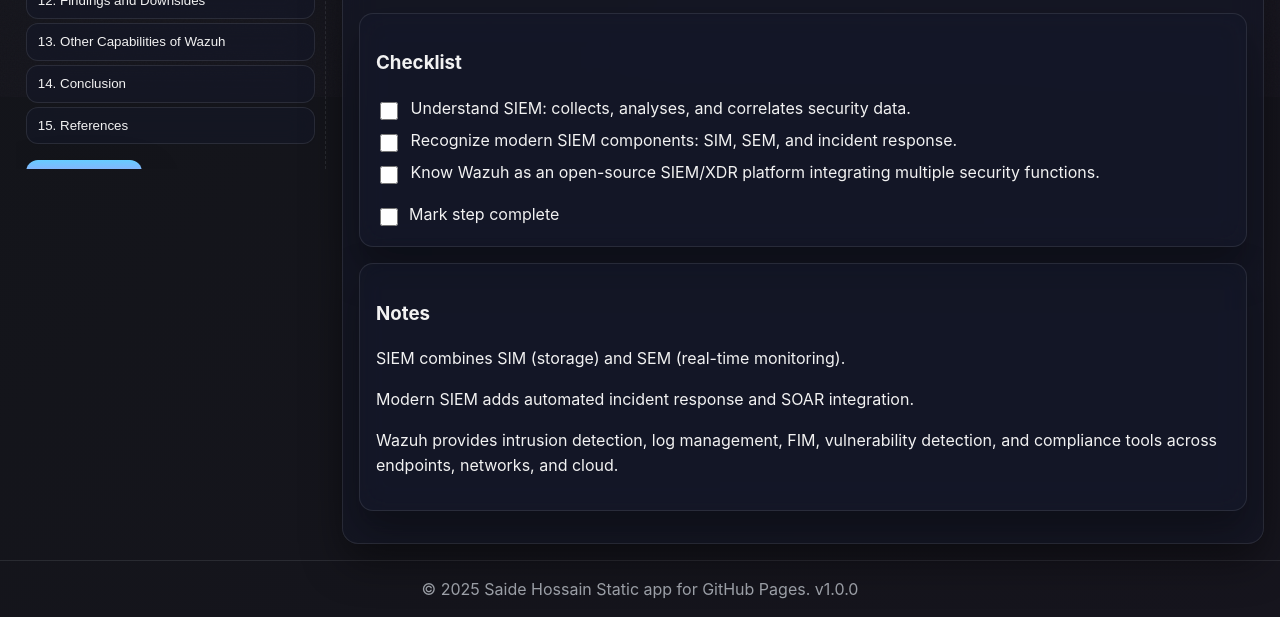
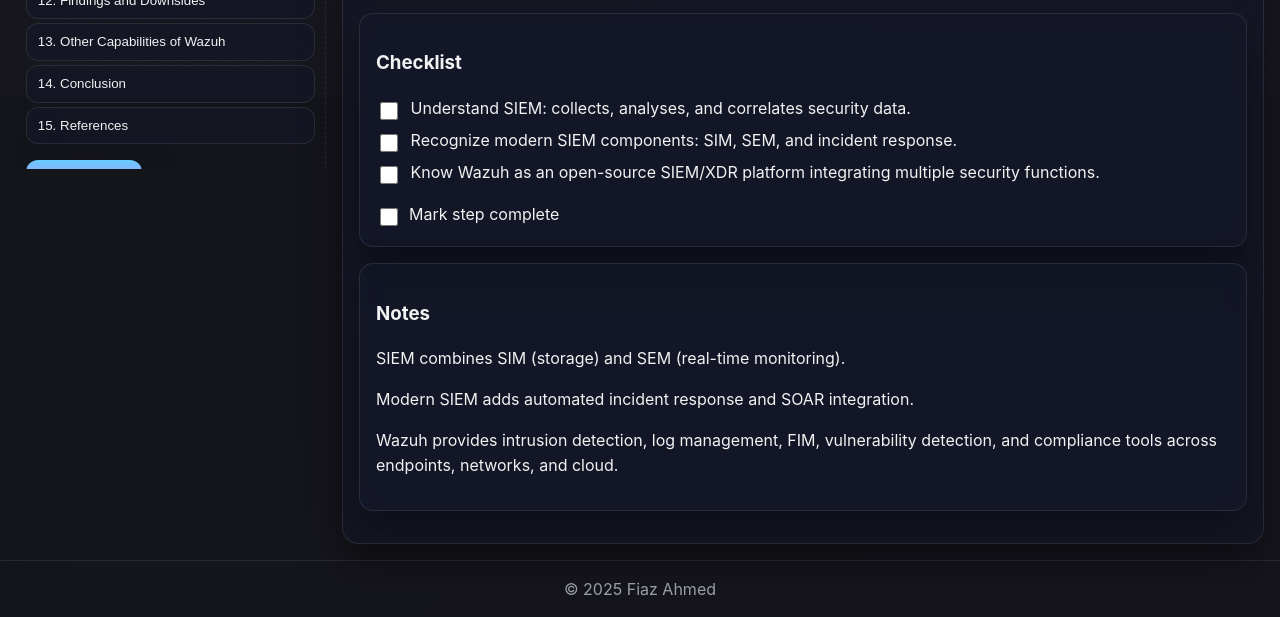
Before and after one commit to fiazhackshield/wazuh-siem-lab, a plain HTML site: page docs/index.html in a window 1280 px wide. Shown: the part 703-1320 px from the top of the page. Drawn offline with Linux system fonts and the light colour scheme.

Commit message:
Update index.html

```diff
--- a/docs/index.html
+++ b/docs/index.html
@@ -114,9 +114,7 @@
 </main>
 
 <footer class="site-footer">
-  <span>&copy; <span id="year"></span> Saide Hossain</span>
-  <span>Static app for GitHub Pages.</span>
-  <span class="app-version">v<span id="appVersion"></span></span>
+  <span>&copy; <span id="year"></span> Fiaz Ahmed</span>
 </footer>
 
 <!-- Templates -->
```
